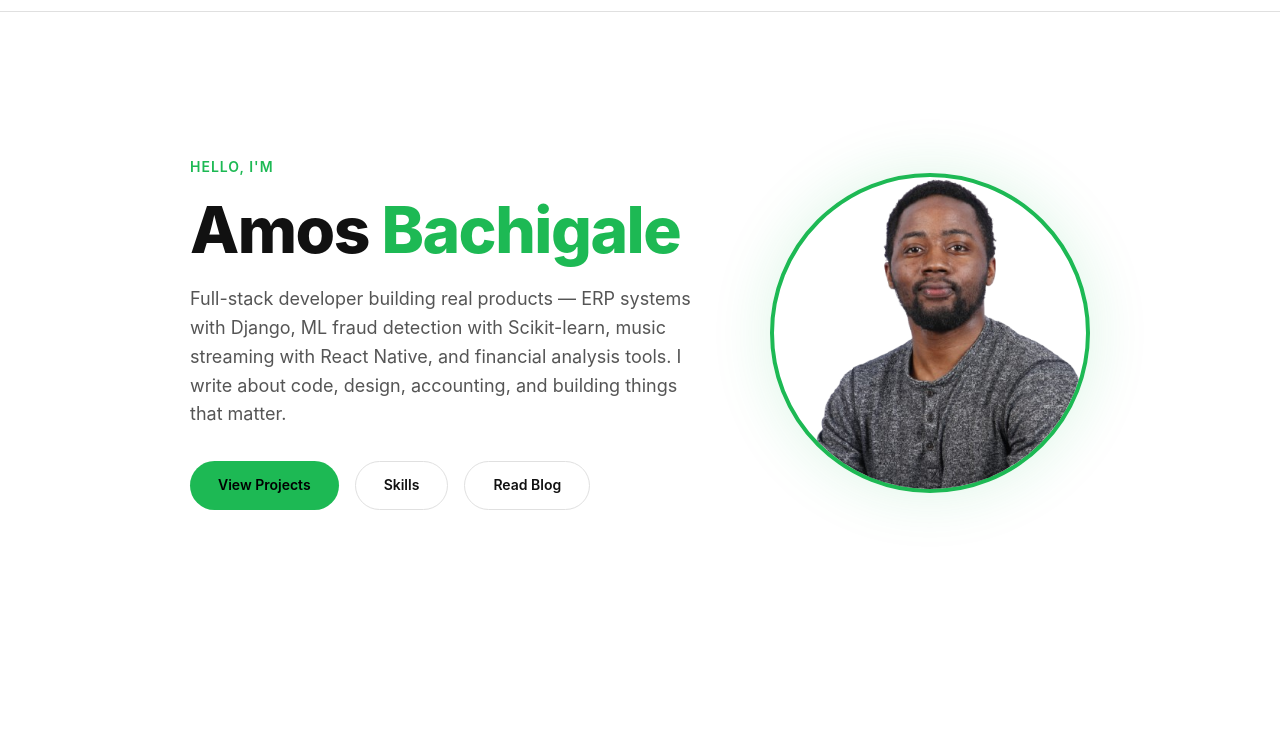
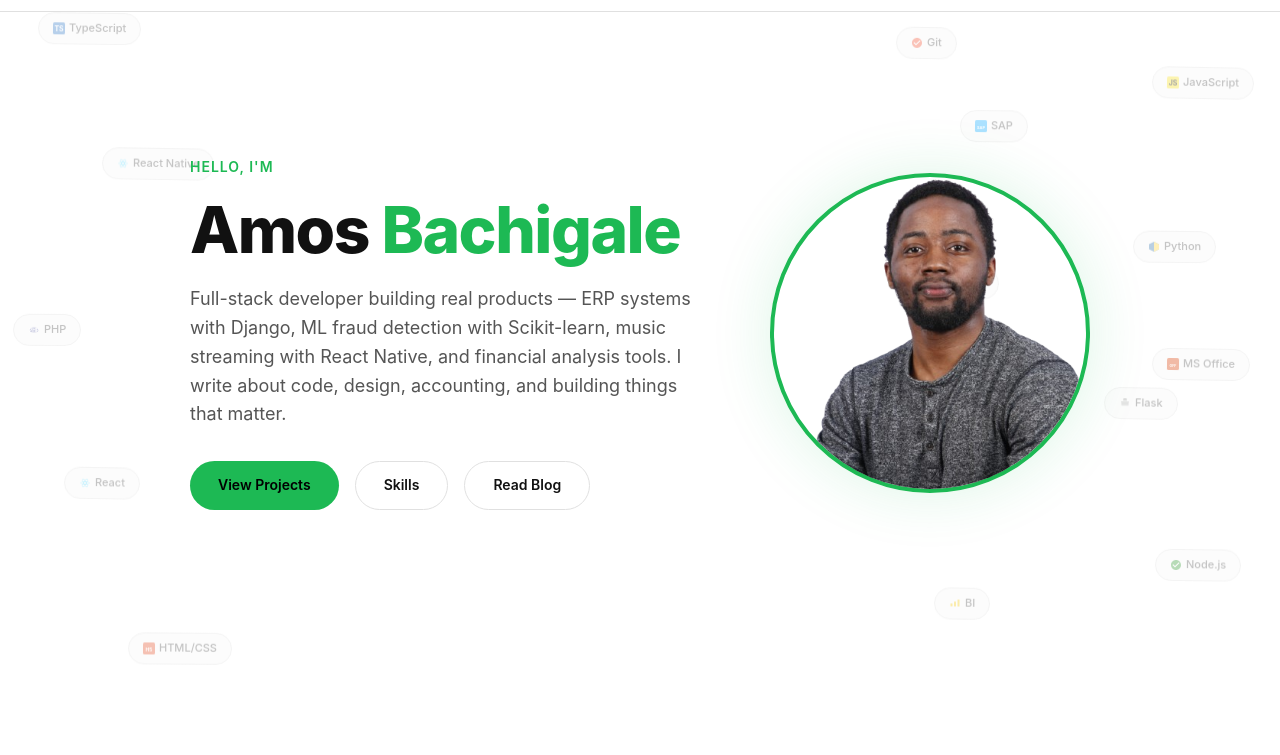
Before and after one commit to mud-mos23/portfolio, a plain HTML site: page index.html in a window 1280 px wide. Shown: the part 45-800 px from the top of the page. Drawn offline with Linux system fonts and the light colour scheme.

Commit message:
feat: floating skills with low opacity behind hero section

```diff
--- a/index.html
+++ b/index.html
@@ -60,8 +60,9 @@
       min-height: 100vh;
       display: flex; align-items: center;
       padding-top: 56px;
+      position: relative; overflow: hidden;
     }
-    .hero .container { display: flex; align-items: center; justify-content: space-between; gap: 60px; }
+    .hero .container { display: flex; align-items: center; justify-content: space-between; gap: 60px; position: relative; z-index: 1; }
     .hero-content { flex: 1; max-width: 560px; }
     .hero-greeting { color: var(--accent); font-size: 14px; font-weight: 600; letter-spacing: 1px; text-transform: uppercase; margin-bottom: 16px; }
     .hero h1 { font-size: clamp(36px, 6vw, 64px); font-weight: 800; line-height: 1.1; margin-bottom: 20px; letter-spacing: -1.5px; }
@@ -74,6 +75,20 @@
       box-shadow: 0 0 60px rgba(29,185,84,0.15);
     }
     .hero-cta { display: flex; gap: 16px; flex-wrap: wrap; }
+
+    .floating-skills { position: absolute; inset: 0; pointer-events: none; overflow: hidden; }
+    .floating-skills span {
+      position: absolute; padding: 6px 14px; border-radius: 50px;
+      font-size: 11px; font-weight: 500; white-space: nowrap;
+      background: var(--surface); border: 1px solid var(--border);
+      opacity: 0.35; color: var(--text2); animation: floatUp 12s ease-in-out infinite;
+    }
+    .floating-skills span svg { width: 12px; height: 12px; margin-right: 4px; vertical-align: middle; }
+    @keyframes floatUp {
+      0%, 100% { transform: translateY(0) rotate(0deg); }
+      33% { transform: translateY(-8px) rotate(1deg); }
+      66% { transform: translateY(4px) rotate(-1deg); }
+    }
     .btn {
       display: inline-flex; align-items: center; gap: 8px;
       padding: 12px 28px; border-radius: 50px;
@@ -189,6 +204,8 @@
       .hero p { margin-left: auto; margin-right: auto; }
       .hero-cta { justify-content: center; }
       .hero-photo { width: 200px; height: 200px; }
+      .floating-skills span { font-size: 9px; padding: 4px 10px; opacity: 0.2; }
+      .floating-skills span svg { width: 10px; height: 10px; }
       section { padding: 60px 0; }
     }
     @media (max-width: 480px) {
@@ -229,6 +246,23 @@
       </div>
       <img src="/portfolio/assets/photo.png" alt="Amos Bachigale" class="hero-photo">
     </div>
+    <div class="floating-skills">
+      <span style="top:8%;left:3%;animation-delay:0s;"><svg viewBox="0 0 24 24" width="12" height="12" fill="#3178C6"><rect width="24" height="24" rx="3"/><text x="12" y="17" text-anchor="middle" fill="white" font-size="14" font-weight="bold">TS</text></svg>TypeScript</span>
+      <span style="top:15%;right:2%;animation-delay:1s;"><svg viewBox="0 0 24 24" width="12" height="12" fill="#F7DF1E"><rect width="24" height="24" rx="3"/><text x="12" y="17" text-anchor="middle" fill="black" font-size="14" font-weight="bold">JS</text></svg>JavaScript</span>
+      <span style="top:25%;left:8%;animation-delay:2s;"><svg viewBox="0 0 24 24" width="12" height="12" fill="#61DAFB"><circle cx="12" cy="12" r="3" fill="none" stroke="#61DAFB" stroke-width="1.5"/><ellipse cx="12" cy="12" rx="9" ry="3" fill="none" stroke="#61DAFB" stroke-width="1"/><ellipse cx="12" cy="12" rx="9" ry="3" fill="none" stroke="#61DAFB" stroke-width="1" transform="rotate(60 12 12)"/><ellipse cx="12" cy="12" rx="9" ry="3" fill="none" stroke="#61DAFB" stroke-width="1" transform="rotate(-60 12 12)"/></svg>React Native</span>
+      <span style="top:35%;right:5%;animation-delay:3s;"><svg viewBox="0 0 24 24" width="12" height="12"><path d="M12 2L2 7v10l10 5 10-5V7l-10-5z" fill="#3776AB"/><path d="M12 2v20l10-5V7l-10-5z" fill="#FFD43B"/></svg>Python</span>
+      <span style="top:45%;left:1%;animation-delay:4s;"><svg viewBox="0 0 24 24" width="12" height="12" fill="#777BB3"><ellipse cx="12" cy="12" rx="9" ry="5" fill="#777BB3"/><text x="12" y="15" text-anchor="middle" fill="white" font-size="10" font-weight="bold">PHP</text></svg>PHP</span>
+      <span style="top:55%;right:8%;animation-delay:0.5s;"><svg viewBox="0 0 24 24" width="12" height="12" fill="#666"><path d="M9 2h6l1 5H8l1-5z" fill="#999"/><path d="M4 8h16l-1 9H5l-1-9z" fill="#bbb"/><path d="M6 12h12" stroke="#999" stroke-width="1.5"/></svg>Flask</span>
+      <span style="top:65%;left:5%;animation-delay:1.5s;"><svg viewBox="0 0 24 24" width="12" height="12" fill="#61DAFB"><circle cx="12" cy="12" r="3" fill="none" stroke="#61DAFB" stroke-width="1.5"/><ellipse cx="12" cy="12" rx="9" ry="3" fill="none" stroke="#61DAFB" stroke-width="1"/><ellipse cx="12" cy="12" rx="9" ry="3" fill="none" stroke="#61DAFB" stroke-width="1" transform="rotate(60 12 12)"/><ellipse cx="12" cy="12" rx="9" ry="3" fill="none" stroke="#61DAFB" stroke-width="1" transform="rotate(-60 12 12)"/></svg>React</span>
+      <span style="top:75%;right:3%;animation-delay:2.5s;"><svg viewBox="0 0 24 24" width="12" height="12" fill="#339933"><path d="M12 2C6.48 2 2 6.48 2 12s4.48 10 10 10 10-4.48 10-10S17.52 2 12 2zm-2 15l-5-5 1.41-1.41L10 14.17l7.59-7.59L19 8l-9 9z"/></svg>Node.js</span>
+      <span style="top:85%;left:10%;animation-delay:3.5s;"><svg viewBox="0 0 24 24" width="12" height="12" fill="#E34F26"><rect width="24" height="24" rx="3" fill="#E34F26"/><text x="12" y="17" text-anchor="middle" fill="white" font-size="10" font-weight="bold">H5</text></svg>HTML/CSS</span>
+      <span style="top:10%;left:70%;animation-delay:1.2s;"><svg viewBox="0 0 24 24" width="12" height="12" fill="#F05032"><path d="M12 2C6.48 2 2 6.48 2 12s4.48 10 10 10 10-4.48 10-10S17.52 2 12 2zm-2 15l-5-5 1.41-1.41L10 14.17l7.59-7.59L19 8l-9 9z"/></svg>Git</span>
+      <span style="top:20%;left:75%;animation-delay:2.8s;"><svg viewBox="0 0 24 24" width="12" height="12"><rect width="24" height="24" rx="3" fill="#0FAAFF"/><text x="12" y="17" text-anchor="middle" fill="white" font-size="8" font-weight="bold">SAP</text></svg>SAP</span>
+      <span style="top:40%;left:72%;animation-delay:0.8s;"><svg viewBox="0 0 24 24" width="12" height="12" fill="#4285F4"><path d="M12 2C6.48 2 2 6.48 2 12s4.48 10 10 10 10-4.48 10-10S17.52 2 12 2z" fill="none" stroke="#4285F4" stroke-width="1.5"/><path d="M7 15h10l-3-6H10l-3 6z" fill="#4285F4" opacity="0.3"/></svg>Cloud</span>
+      <span style="top:60%;left:68%;animation-delay:3.2s;"><svg viewBox="0 0 24 24" width="12" height="12" fill="#F80000"><rect width="24" height="24" rx="3" fill="#F80000"/><text x="12" y="17" text-anchor="middle" fill="white" font-size="7" font-weight="bold">ORA</text></svg>Oracle Code</span>
+      <span style="top:80%;left:73%;animation-delay:1.8s;"><svg viewBox="0 0 24 24" width="12" height="12" fill="#F2C811"><rect x="3" y="12" width="4" height="6" rx="1"/><rect x="10" y="8" width="4" height="10" rx="1"/><rect x="17" y="4" width="4" height="14" rx="1"/></svg>BI</span>
+      <span style="top:50%;left:90%;animation-delay:2.2s;"><svg viewBox="0 0 24 24" width="12" height="12"><rect width="24" height="24" rx="3" fill="#D83B01"/><text x="12" y="17" text-anchor="middle" fill="white" font-size="7" font-weight="bold">OFF</text></svg>MS Office</span>
+    </div>
   </section>
 
   <section id="contact">
```
